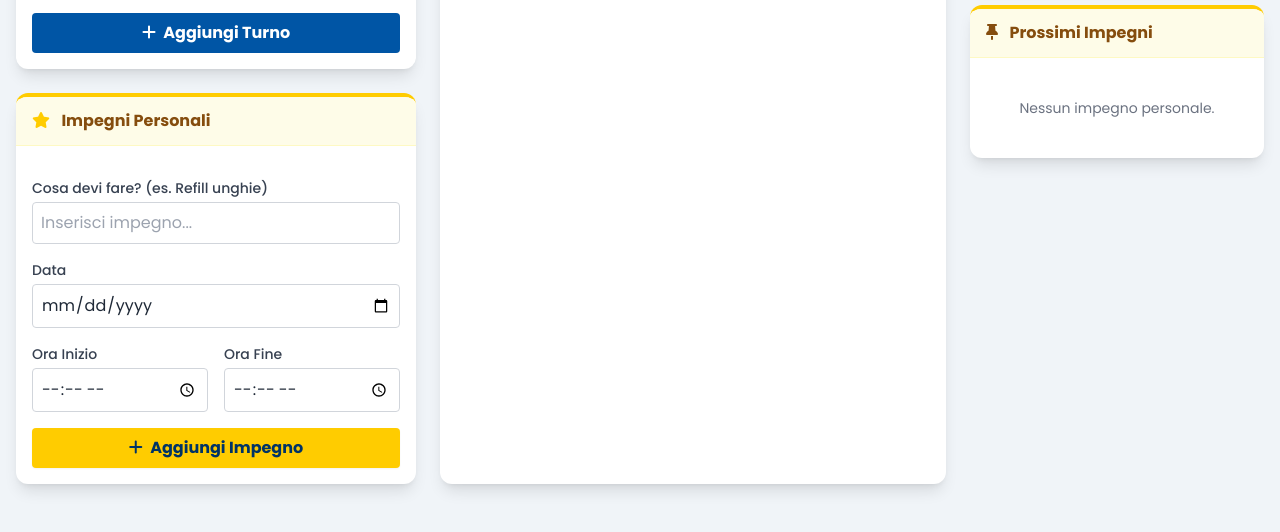
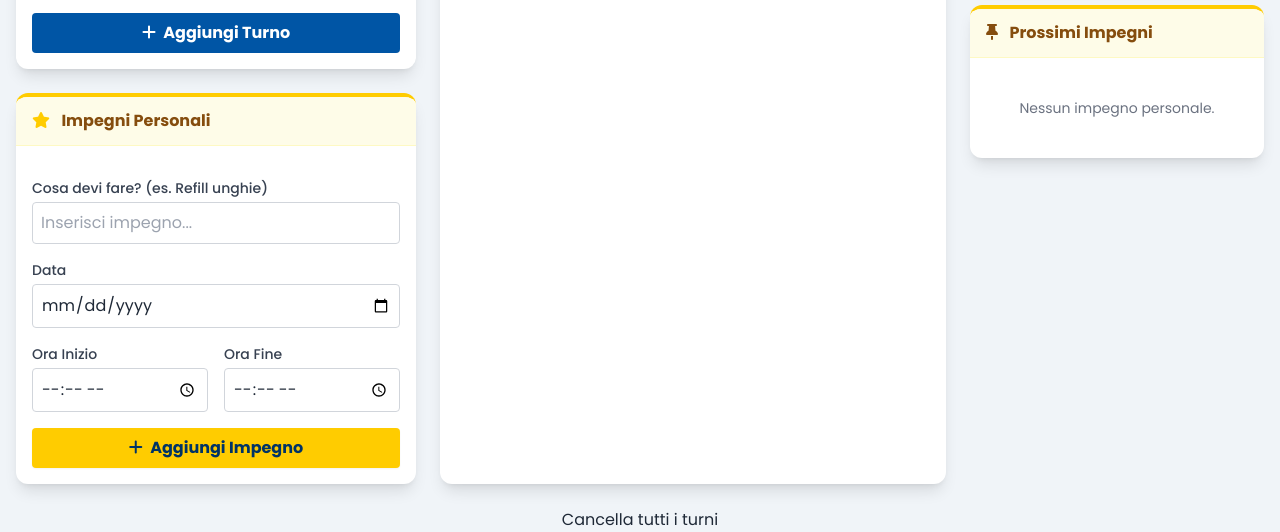
Before and after one commit to alessiamdamasco/turnidilavoro, a plain HTML site: page index.html in a window 1280 px wide. Shown: the part 450-982 px from the top of the page. Before the commit the page ends 958 px from the top, so only its background shows below. Drawn offline with nearby package versions, Linux system fonts and the light colour scheme.

Commit message:
Update index.html

```diff
--- a/index.html
+++ b/index.html
@@ -999,5 +999,8 @@ document.getElementById("importFile").addEventListener("change", async (event) =
     reader.readAsText(file);
 });
 </script>
+<button id="clearAllShiftsBtn" class="delete-all-btn">
+    Cancella tutti i turni
+</button>
 
 </body>
```
